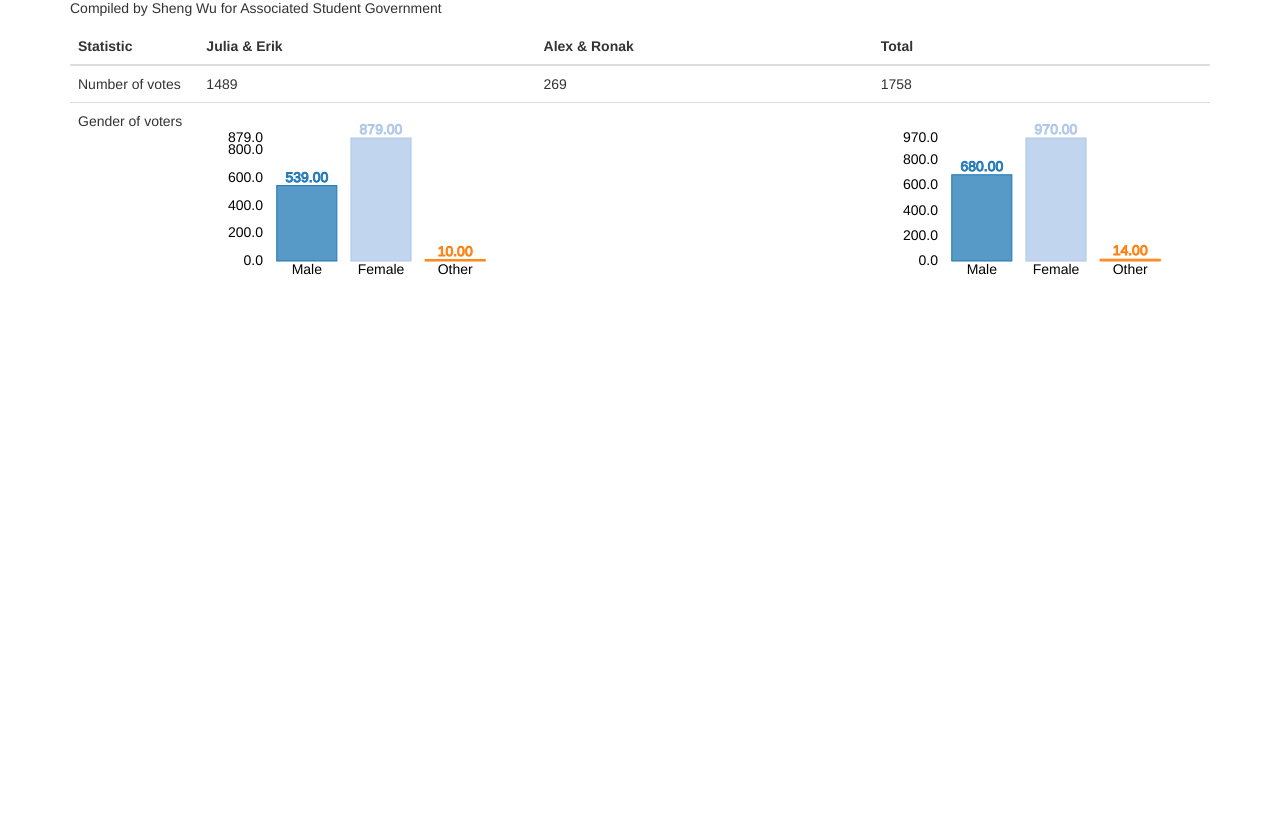
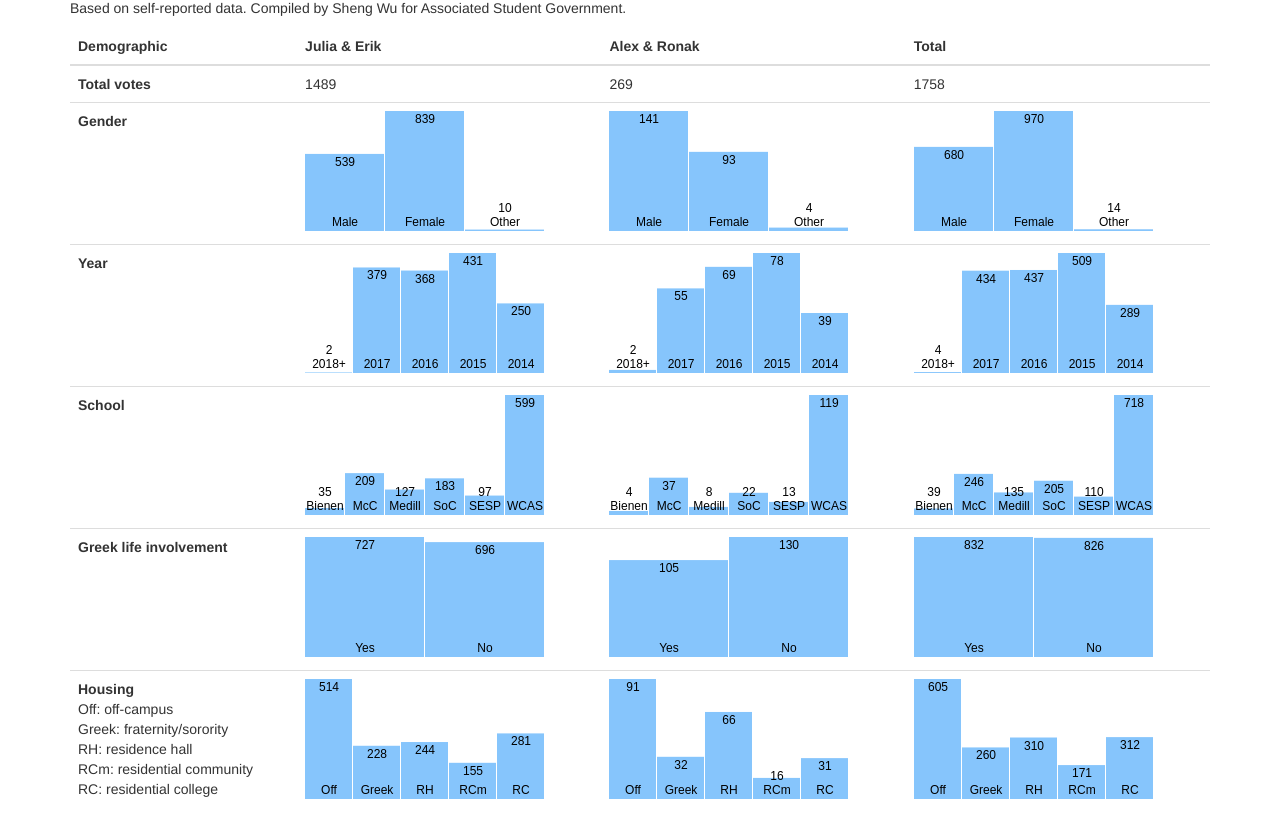
Before and after one commit to nuasg/2014-election-demographics, a plain HTML site: page index.html in a window 1280 px wide. Shown: the part 65-897 px from the top of the page. Before the commit the page ends 800 px from the top, so only its background shows below. Drawn offline with nearby package versions, Linux system fonts and the light colour scheme.

Commit message:
only use d3

```diff
--- a/index.html
+++ b/index.html
@@ -2,12 +2,16 @@
 <html lang="en">
 <head>
   <meta charset="UTF-8">
-  <title>ASG Executive Election 2014 statistics</title>
+  <title>ASG Executive Election 2014 demographics</title>
   <link rel="stylesheet" href="http://netdna.bootstrapcdn.com/bootstrap/3.1.1/css/bootstrap.min.css">
   <style>
-    svg {
-      height: 200px;
-      min-height: 200px;
+    .graph rect {
+      fill: #86C5FC;
+    }
+    .graph text {
+      fill: black;
+      font: 12px sans-serif;
+      text-anchor: middle;
     }
   </style>
 </head>
@@ -15,14 +19,14 @@
   <div class="container">
     <div class="row">
       <div class="col-md-12">
-        <h2>ASG Executive Election 2014 statistics</h2>
-        <p>Compiled by Sheng Wu for Associated Student Government</p>
+        <h2>ASG Executive Election 2014 demographics</h2>
+        <p>Based on self-reported data. Compiled by Sheng Wu for Associated Student Government.</p>
       </div>
     </div>
     <table class="table table-hover">
       <thead>
         <tr>
-          <th>Statistic</th>
+          <th>Demographic</th>
           <th>Julia &amp; Erik</th>
           <th>Alex &amp; Ronak</th>
           <th>Total</th>
@@ -30,116 +34,101 @@
       </thead>
       <tbody>
         <tr>
-          <td>Number of votes</td>
+          <td><strong>Total votes</strong></td>
           <td>1489</td>
           <td>269</td>
           <td>1758</td>
         </tr>
         <tr>
-          <td>Gender of voters</td>
-          <td> <div class="je-gender"> <svg></svg> </div></td>
-          <td> <div class="ar-gender"> <svg></svg> </div></td>
-          <td> <div class="total-gender"> <svg></svg> </div></td>
+          <td><strong>Gender</strong></td>
+          <td> <svg class="graph je-gender"></svg></td>
+          <td> <svg class="graph ar-gender"></svg></td>
+          <td> <svg class="graph total-gender"></svg></td>
+        </tr>
+        <tr>
+          <td><strong>Year</strong></td>
+          <td> <svg class="graph je-year"></svg></td>
+          <td> <svg class="graph ar-year"></svg></td>
+          <td> <svg class="graph total-year"></svg></td>
+        </tr>
+        <tr>
+          <td><strong>School</strong></td>
+          <td> <svg class="graph je-school"></svg></td>
+          <td> <svg class="graph ar-school"></svg></td>
+          <td> <svg class="graph total-school"></svg></td>
+        </tr>
+        <tr>
+          <td><strong>Greek life involvement</strong></td>
+          <td> <svg class="graph je-greek"></svg></td>
+          <td> <svg class="graph ar-greek"></svg></td>
+          <td> <svg class="graph total-greek"></svg></td>
+        </tr>
+        <tr>
+          <td><strong>Housing</strong><br>Off: off-campus<br>Greek: fraternity/sorority<br>
+            RH: residence hall<br>RCm: residential community<br>RC: residential college</td>
+          <td> <svg class="graph je-housing"></svg></td>
+          <td> <svg class="graph ar-housing"></svg></td>
+          <td> <svg class="graph total-housing"></svg></td>
         </tr>
       </tbody>
     </table>
   </div>
-
-
-
-
   <script src="http://d3js.org/d3.v3.min.js" charset="utf-8"></script>
-  <script src="nv.d3.min.js"></script>
   <script>
     var data = [
-    ['total-gender',
-    function() { return [{
-      key: "Total gender",
-      values: [
-      {
-        'label': 'Male',
-        'value': 680,
-      },
-      {
-        'label': 'Female',
-        'value': 970,
-      },
-      {
-        'label': 'Other',
-        'value': 14,
-      },
-      ]
-    }];}],
+      ['total-gender', [['Male', 680], ['Female', 970], ['Other', 14]]],
+      ['je-gender', [['Male', 539], ['Female', 839], ['Other', 10]]],
+      ['ar-gender', [['Male', 141], ['Female', 93], ['Other', 4]]],
+      ['total-year', [['2018+', 4], ['2017', 434], ['2016', 437], ['2015', 509], ['2014', 289]]],
+      ['je-year', [['2018+', 2], ['2017', 379], ['2016', 368], ['2015', 431], ['2014', 250]]],
+      ['ar-year', [['2018+', 2], ['2017', 55], ['2016', 69], ['2015', 78], ['2014', 39]]],
+      ['total-school', [['Bienen', 39], ['McC', 246], ['Medill', 135], ['SoC', 205], ['SESP', 110], ['WCAS', 718]]],
+      ['je-school', [['Bienen', 35], ['McC', 209], ['Medill', 127], ['SoC', 183], ['SESP', 97], ['WCAS', 599]]],
+      ['ar-school', [['Bienen', 4], ['McC', 37], ['Medill', 8], ['SoC', 22], ['SESP', 13], ['WCAS', 119]]],
+      ['total-greek', [['Yes', 832], ['No', 826]]],
+      ['je-greek', [['Yes', 727], ['No', 696]]],
+      ['ar-greek', [['Yes', 105], ['No', 130]]],
+      ['total-housing', [['Off', 605], ['Greek', 260], ['RH', 310], ['RCm', 171], ['RC', 312]]],
+      ['je-housing', [['Off', 514], ['Greek', 228], ['RH', 244], ['RCm', 155], ['RC', 281]]],
+      ['ar-housing', [['Off', 91], ['Greek', 32], ['RH', 66], ['RCm', 16], ['RC', 31]]],
+    ];
 
-    ['je-gender',
-    function() { return [{
-      key: "Julia and Erik gender",
-      values: [
-      {
-        'label': 'Male',
-        'value': 539,
-      },
-      {
-        'label': 'Female',
-        'value': 879,
-      },
-      {
-        'label': 'Other',
-        'value': 10,
-      },
-      ]
-    }];}],
+    var draw_bar_graph = function(graph_data) {
+      var class_name = graph_data[0];
+      var data = graph_data[1];
+      var width = 240;
+      var height = 120;
+      var y = d3.scale.linear()
+                .range([height, 0]);
+      var chart = d3.select('.' + class_name)
+                    .attr("width", width)
+                    .attr("height", height);
+      y.domain([0, d3.max(data, function(d) { return d[1]; })]);
+      var bar_width = width / data.length;
+      var bar = chart.selectAll("g")
+                     .data(data)
+                     .enter().append("g")
+                     .attr("transform", function(d, i) {
+                       return "translate(" + i * bar_width + ",0)";
+                     });
+      bar.append("rect")
+         .attr("y", function(d) { return y(d[1]); })
+         .attr("height", function(d) { return height - y(d[1]); })
+         .attr("width", bar_width - 1);
 
-    ['ar-gender',
-    {
-      key: "Alex and Ronak gender",
-      values: [
-      {
-        'label': 'Male',
-        'value': 141,
-      },
-      {
-        'label': 'Female',
-        'value': 93,
-      },
-      {
-        'label': 'Other',
-        'value': 4,
-      },
-      ]
-    }],
+      bar.append("text")
+         .attr("x", bar_width / 2)
+         .attr("y", function(d) { return d3.min([y(d[1]) + 3, 92]); })
+         .attr("dy", ".75em")
+         .text(function(d) { return d[1]; });
 
-
-
-
-    ]; // end of data array
-
-
-    var make_graph_function = function(pair) {
-      var cls = pair[0];
-      var dta = pair[1];
-      console.log(cls);
-      console.log(dta);
-      return function() {
-        var chart = nv.models.discreteBarChart()
-            .x(function(d) { return d.label })
-            .y(function(d) { return d.value })
-            //.staggerLabels(true)
-            .tooltips(false)
-            .showValues(true)
-            .transitionDuration(350);
-        d3.select('.' + cls + ' svg')
-            .datum(dta())
-            .call(chart);
-        nv.utils.windowResize(chart.update);
-        return chart;
-      };
+     bar.append("text")
+         .attr("x", bar_width / 2)
+         .attr("y", 115)
+         .text(function(d) { return d[0]; });
     };
 
-    var graph_functions = data.map(make_graph_function);
-    console.log(graph_functions);
-    graph_functions[0]();
-    graph_functions.map(nv.addGraph);
+    data.map(draw_bar_graph);
   </script>
 </body>
 </html>
```
Also changed, not shown: nv.d3.min.js (deleted).
